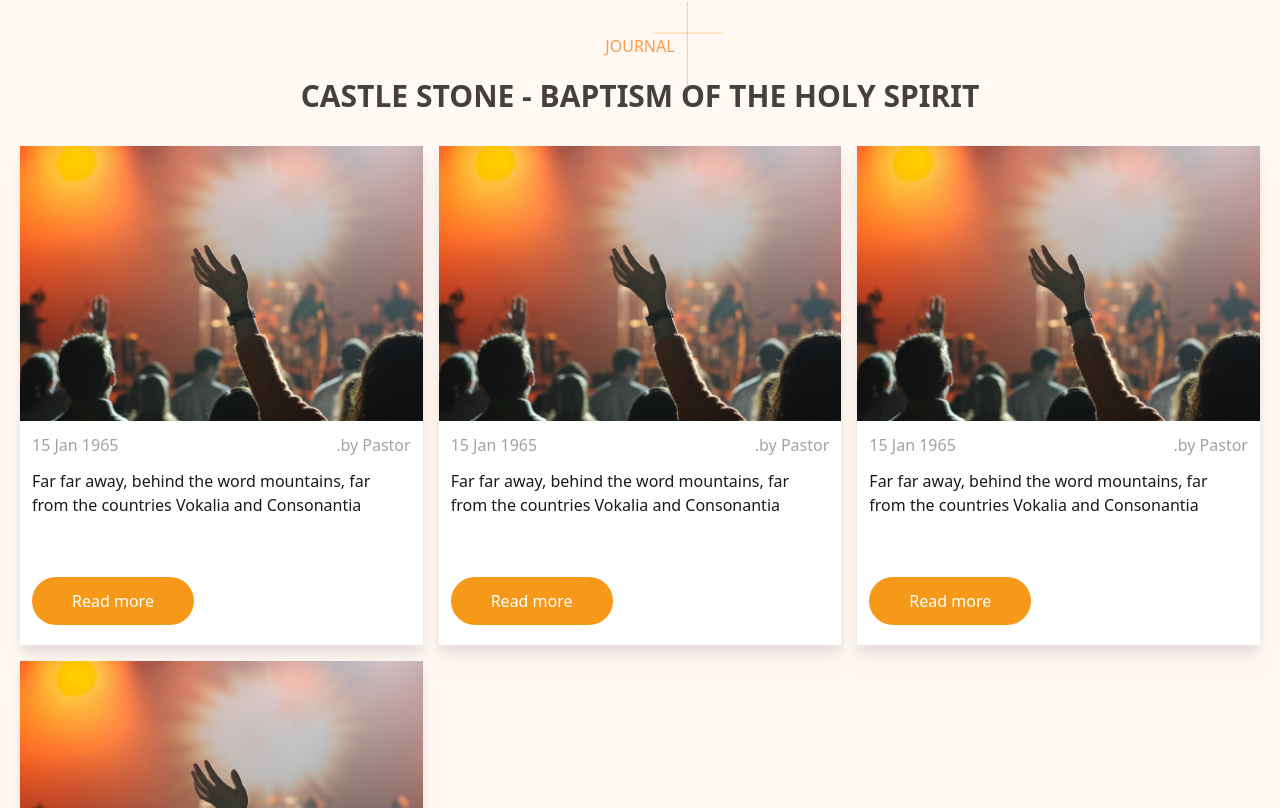
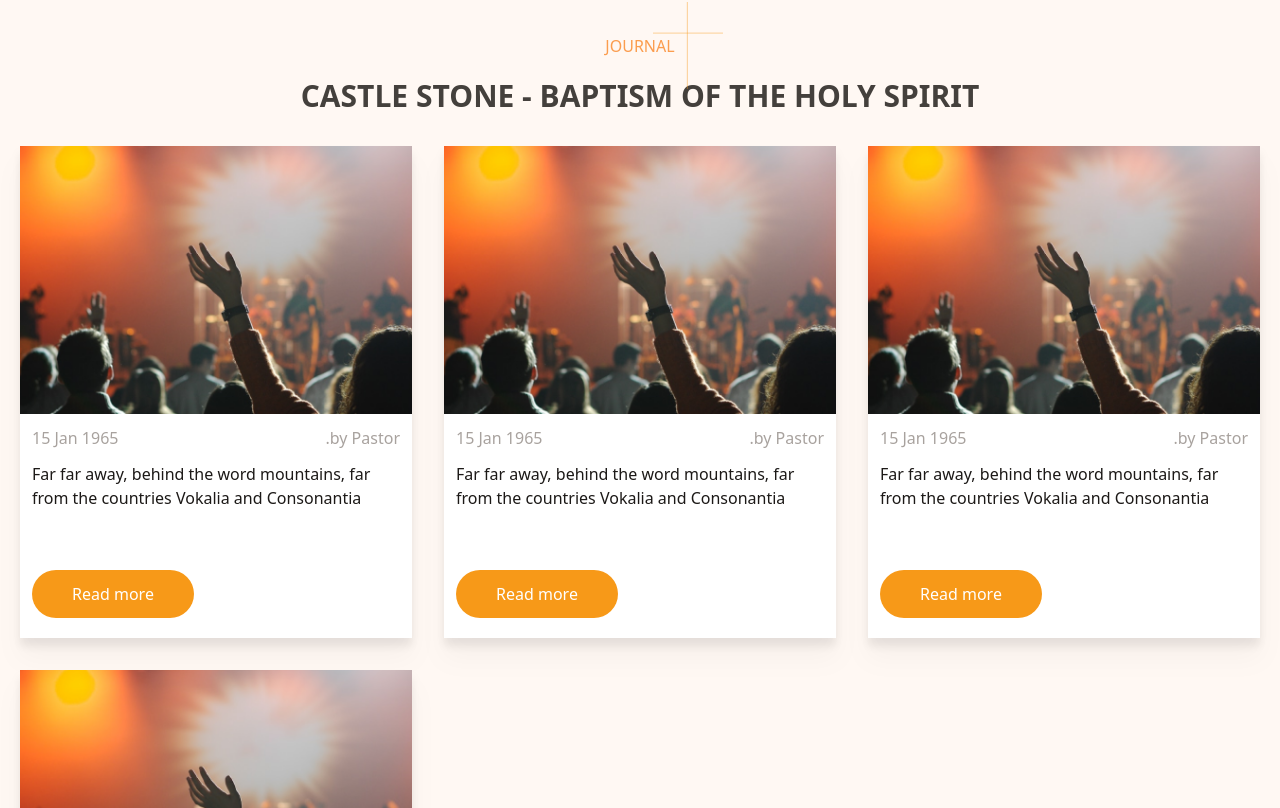
Before and after one commit to rosairekota/wordofgod-site, a Next.js app: page / in a window 1280 px wide. Shown: the part 1192-2000 px from the top of the page. Built offline with nearby package versions, Linux system fonts and the light colour scheme.

Commit message:
refactor:update grip gap

```diff
--- a/components/Journal.tsx
+++ b/components/Journal.tsx
@@ -48,7 +48,7 @@
           </TitleSection>
         </div>
 
-        <div className="grid md:grid-cols-3 2xl:grid-cols-4 gap-4">
+        <div className="grid md:grid-cols-3 2xl:grid-cols-4 gap-8">
           {initialJournals.map((item, key) => (
             <JournalCard
               key={key}
```
